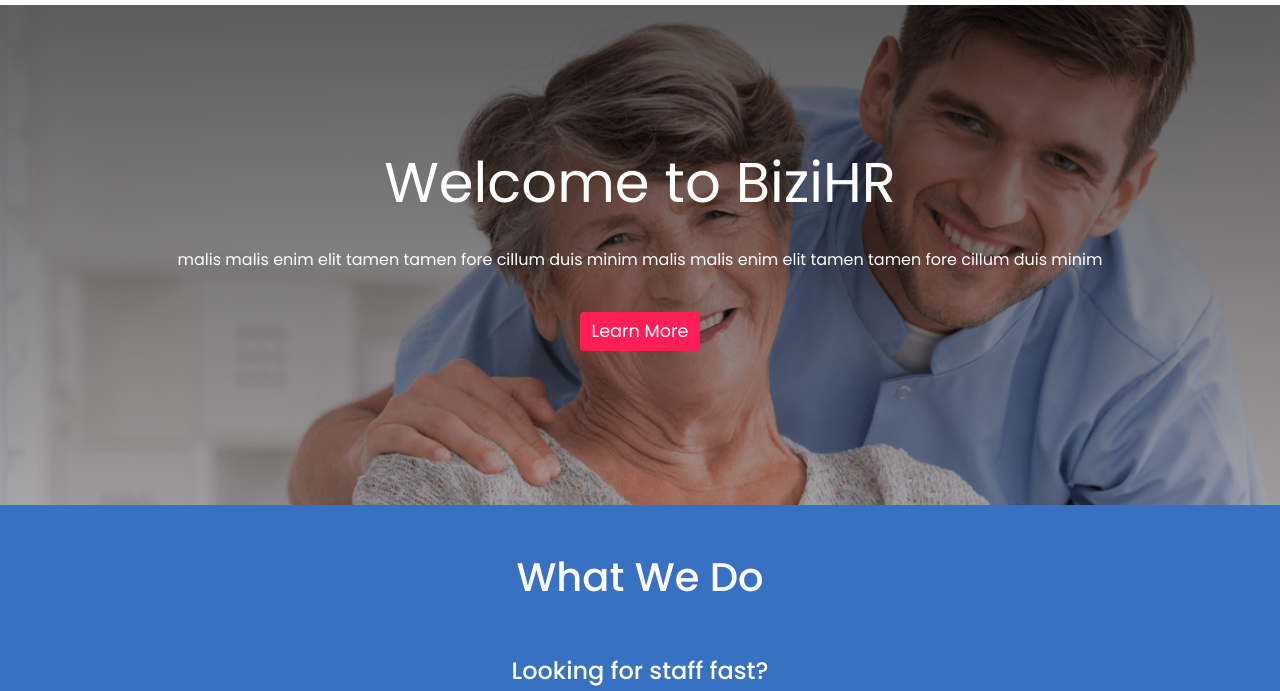
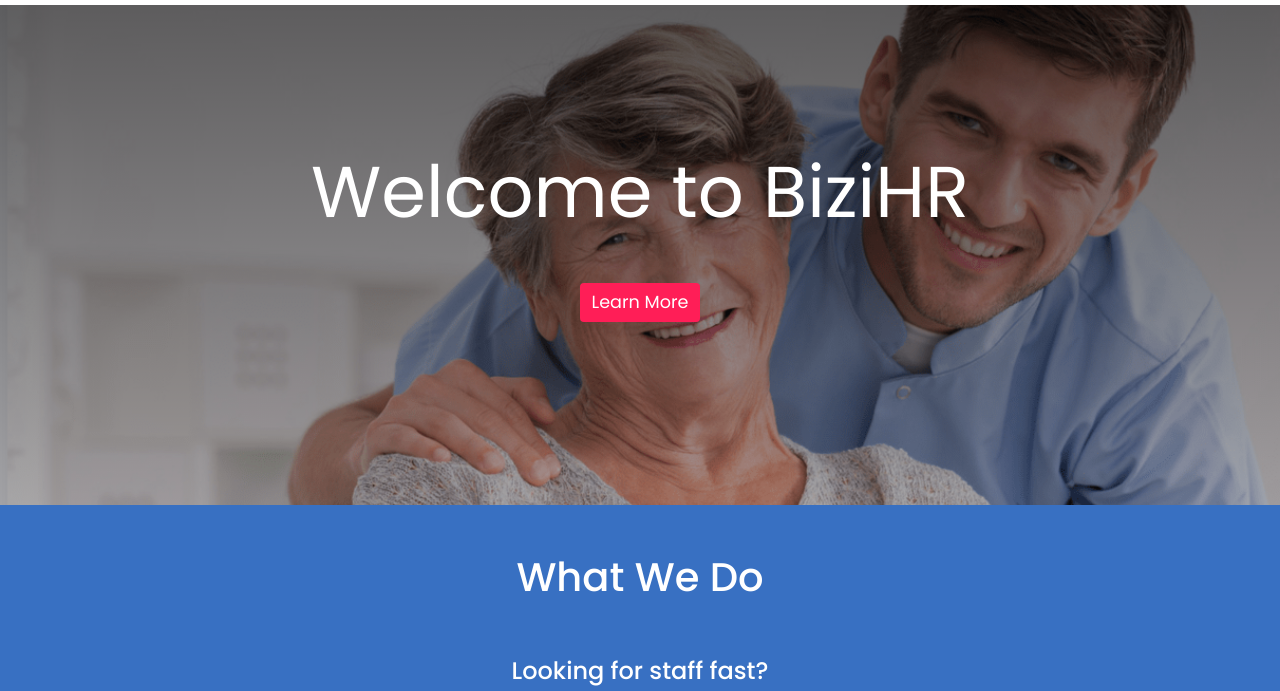
Before and after one commit to Faizan09876/bizih, a plain HTML site: page index.html in a window 1280 px wide. Shown: the part 87-778 px from the top of the page. Drawn offline with nearby package versions, Linux system fonts and the light colour scheme.

Commit message:
header changes

```diff
--- a/index.html
+++ b/index.html
@@ -57,8 +57,8 @@
  <section class="header">
    <div class=" container text-center text-white py-5 ">
 
-       <h1 class="pt-5 display-4 mt-2 mt-md-5"> <strong>Welcome to BiziHR</strong></h1>
-       <p class="pb-4 pt-4">malis malis enim elit tamen tamen fore cillum duis minim malis malis enim elit tamen tamen fore cillum duis minim</p>
+       <h1 class="pt-5 display-3 mt-2 mt-md-5 mb-5"> <strong>Welcome to BiziHR</strong></h1>
+
 
          <a href="" class="btn btn-primary btn-header ">Learn More</a>
 
```
